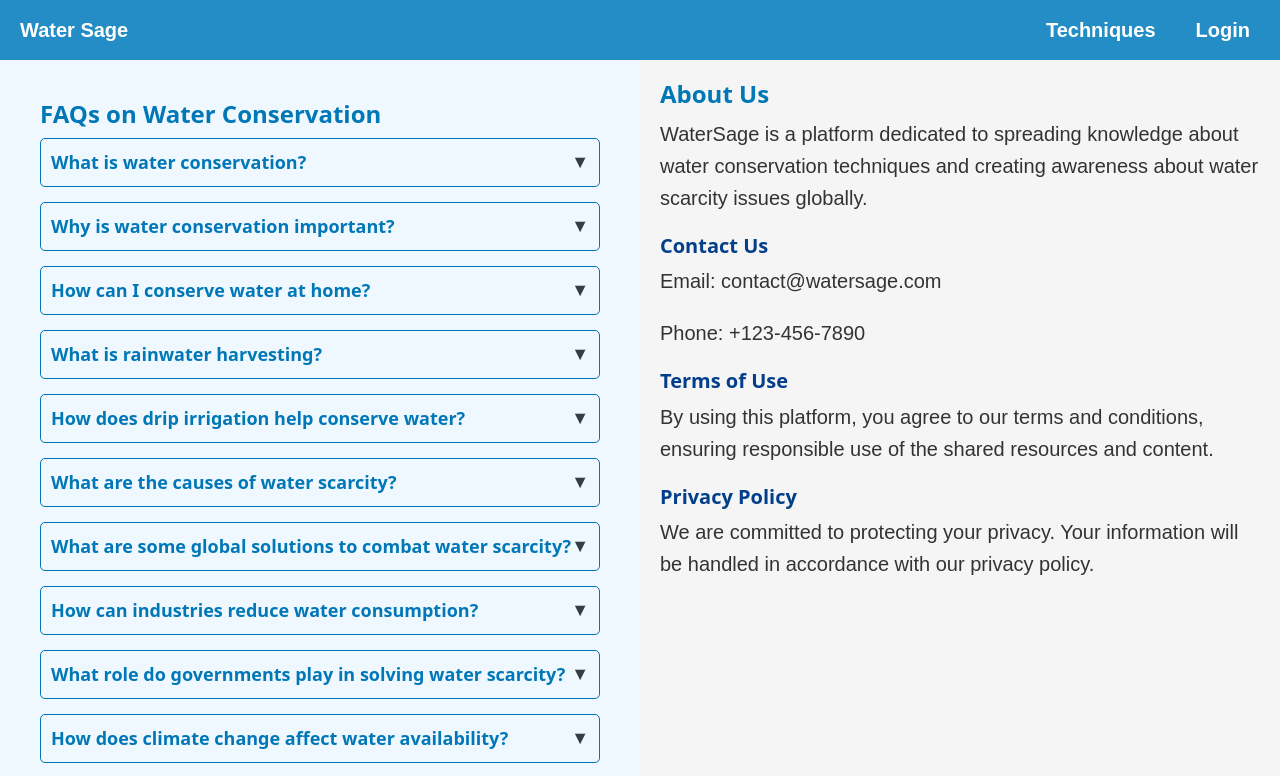
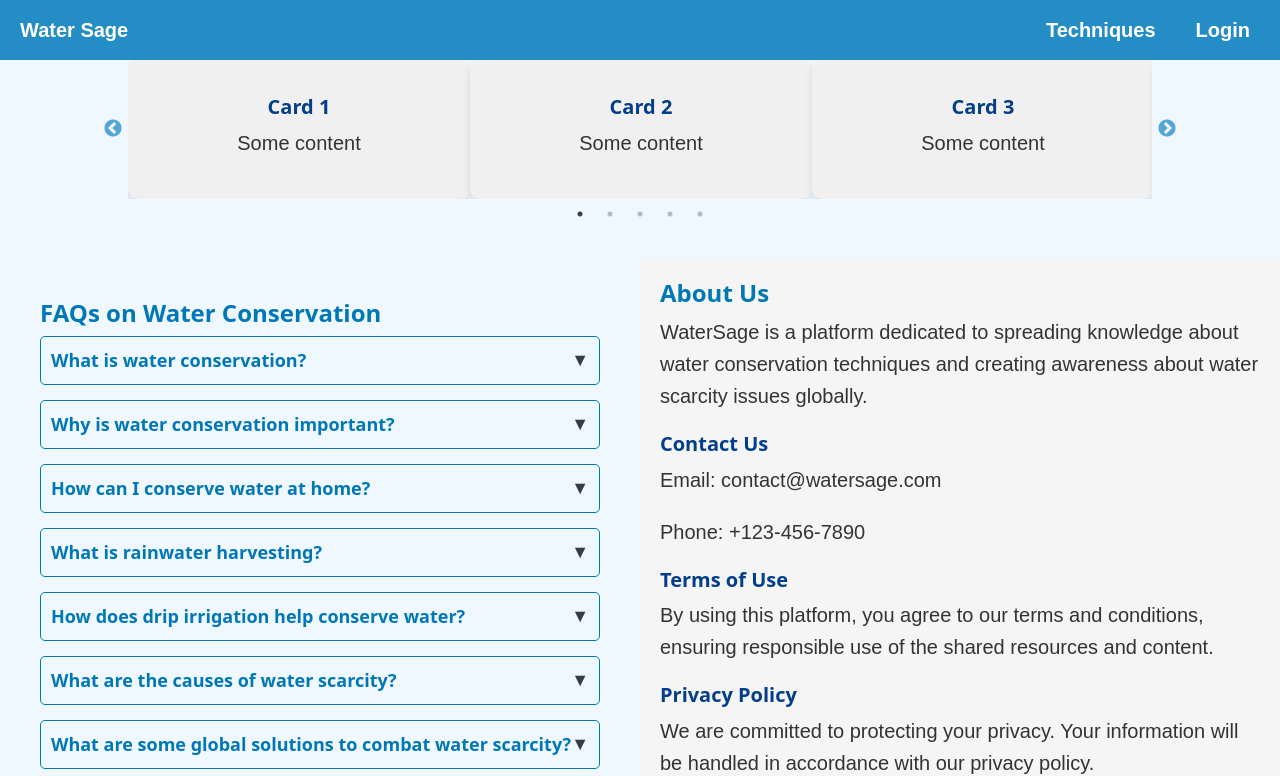
Before and after one commit to Anshika124/water-sage, a React (Create React App) app: page / in a window 1280 px wide. Shown: the top 776 px of the page. Built offline with nearby package versions, Linux system fonts and the light colour scheme.

Commit message:
Card Slider Updated

```diff
--- a/package.json
+++ b/package.json
@@ -14,6 +14,8 @@
     "react-leaflet": "^4.2.1",
     "react-router-dom": "^6.27.0",
     "react-scripts": "5.0.1",
+    "react-slick": "^0.30.2",
+    "slick-carousel": "^1.8.1",
     "web-vitals": "^2.1.4"
   },
   "scripts": {
--- a/src/components/Navigation.jsx
+++ b/src/components/Navigation.jsx
@@ -1,9 +1,9 @@
 import React from "react";
-import { Link, NavLink } from "react-router-dom";
+import { Link } from "react-router-dom";
 
 function Navigation() {
   let local = JSON.parse(localStorage.getItem("userId"));
-  console.log(local)
+
   return (
     <header
       style={{
@@ -18,15 +18,10 @@ function Navigation() {
         display: "flex",
         justifyContent: "space-between",
         alignItems: "center",
+        zIndex: 1000, // Higher than the content on the page
       }}
     >
-      {/* Logo on the left */}
       <div>
-        {/* <img
-          src="logo.png"
-          alt="Logo"
-          style={{ height: '40px', width: 'auto' }}
-        /> */}
         <Link
           to="/"
           style={{ color: "white", textDecoration: "none", fontWeight: "bold" }}
@@ -35,7 +30,6 @@ function Navigation() {
         </Link>
       </div>
 
-      {/* Links on the right */}
       <nav>
         <ul
           style={{
@@ -79,7 +73,6 @@ function Navigation() {
                   fontWeight: "bold",
                 }}
               >
-
                 Profile
               </Link>
             )}
--- a/src/pages/Home.jsx
+++ b/src/pages/Home.jsx
@@ -1,5 +1,69 @@
 import React, { useState } from 'react';
 import '../styles/Home.css';
+import Slider from "react-slick";
+import "slick-carousel/slick/slick.css";
+import "slick-carousel/slick/slick-theme.css";
+
+const CardSlider = () => {
+  const settings = {
+    dots: true,
+    infinite: true,
+    speed: 500,
+    slidesToShow: 3,
+    slidesToScroll: 1,
+    responsive: [
+      {
+        breakpoint: 1024,
+        settings: {
+          slidesToShow: 2,
+        },
+      },
+      {
+        breakpoint: 600,
+        settings: {
+          slidesToShow: 1,
+        },
+      },
+    ],
+  };
+
+  return (
+    <div style={{ width: "80%", margin: "auto" }}>
+      <Slider {...settings}>
+        <div>
+          <div className="card">
+            <h3>Card 1</h3>
+            <p>Some content</p>
+          </div>
+        </div>
+        <div>
+          <div className="card">
+            <h3>Card 2</h3>
+            <p>Some content</p>
+          </div>
+        </div>
+        <div>
+          <div className="card">
+            <h3>Card 3</h3>
+            <p>Some content</p>
+          </div>
+        </div>
+        <div>
+          <div className="card">
+            <h3>Card 4</h3>
+            <p>Some content</p>
+          </div>
+        </div>
+        <div>
+          <div className="card">
+            <h3>Card 5</h3>
+            <p>Some content</p>
+          </div>
+        </div>
+      </Slider>
+    </div>
+  );
+};
 
 // Single FAQ Component
 const FAQItem = ({ question, answer }) => {
@@ -104,14 +168,17 @@ const InfoSection = () => {
 // HomePage Component
 const Home = () => {
   return (
-    <div className="home-page">
+    <><div>
+      <CardSlider /><br /><br />
+    </div><div className="home-page">
+
         <div className="half-page faq">
           <FAQ />
         </div>
         <div className="half-page info">
           <InfoSection />
         </div>
-    </div>
+      </div></>
   );
 };
 
--- a/src/styles/Home.css
+++ b/src/styles/Home.css
@@ -96,3 +96,21 @@
     border-top: 1px solid #0077b6;
     margin-top: 10px;
   }
+
+  .card {
+    background-color: #f0f0f0;
+    padding: 20px;
+    border-radius: 10px;
+    text-align: center;
+    box-shadow: 0 4px 8px rgba(0, 0, 0, 0.1);
+    z-index: -50;
+  }
+
+.slick-prev::before,
+.slick-next::before {
+  color: #248DC5 !important;
+}
+
+.slick-prev, .slick-next {
+  font-size: 24px;
+}
```
Also changed, not shown: 1 other file (tests, documents, lock files or other folders). Lines whose indentation alone changed are shown as unchanged.
